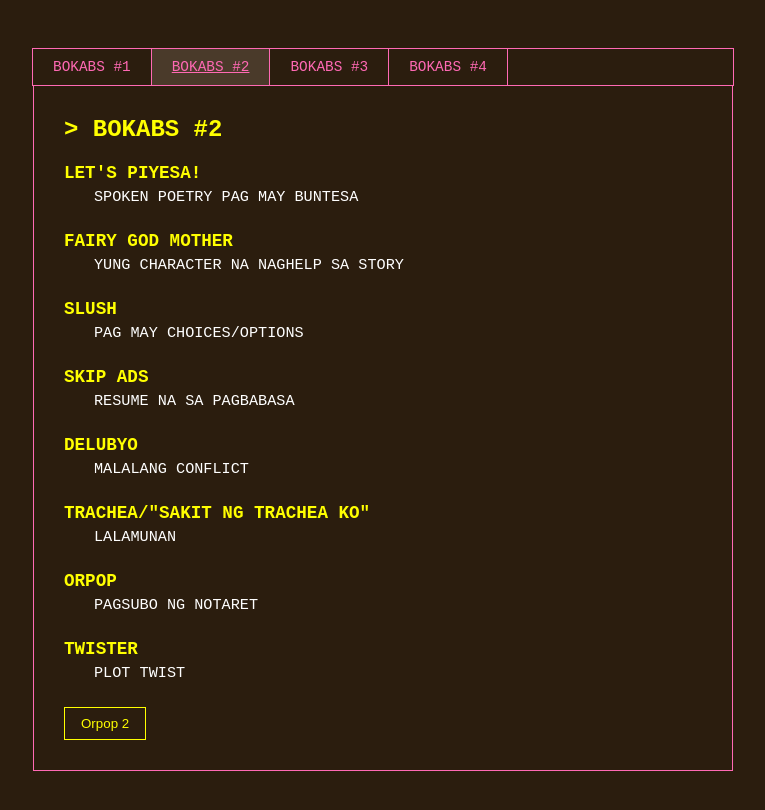
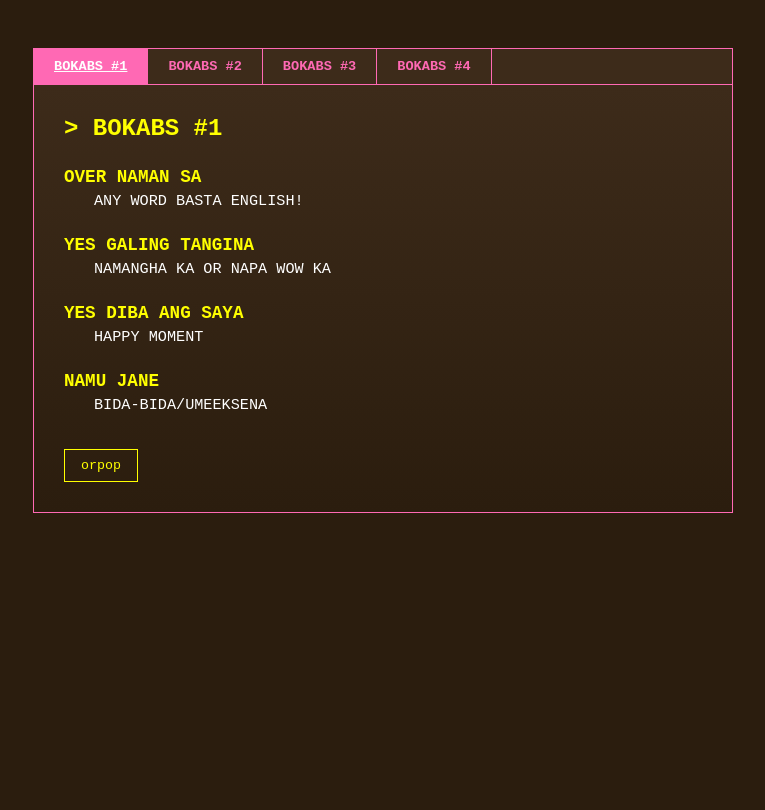
Before and after one commit to totaaa654/cpe411l-pair-website, a plain HTML site: page bokabs.html in a window 1280 px wide. Shown: the whole page, without its empty margins (257-1022 px from the left). Drawn offline with Linux system fonts and the light colour scheme.

Commit message:
feat(bokabs): implement interactive CSS tabs and populate all 4 vocabulary sections

```diff
--- a/bokabs.css
+++ b/bokabs.css
@@ -1,18 +1,29 @@
+/* --- GLOBAL STYLES --- */
 body {
-  background-color: #2b1d0e; /* Dark background from reference */
-  font-family: 'Courier New', Courier, monospace;
+  background-color: #2b1d0e; /* Dark chocolate/black from reference */
+  font-family: 'Courier New', Courier, monospace; /* Retro typewriter feel */
   padding: 40px;
   display: flex;
   flex-direction: column;
   align-items: center;
+  color: #ffff00; /* Default to neon yellow */
 }
 
-/* The tab bar at the top */
+.container {
+  width: 100%;
+  max-width: 700px;
+}
+
+/* --- TAB LOGIC (HIDDEN) --- */
+input[type="radio"] {
+  display: none; /* Hide the actual radio circles */
+}
+
+/* --- TAB NAVIGATION --- */
 .tabs-container {
   display: flex;
   border: 1px solid #ff69b4; /* Pink Border */
-  width: 100%;
-  max-width: 700px;
+  background-color: #3d2b1a;
 }
 
 .tab-item {
@@ -20,27 +31,51 @@ body {
   color: #ff69b4; /* Pink Text */
   border-right: 1px solid #ff69b4;
   cursor: pointer;
-  font-size: 0.9rem;
+  font-size: 0.85rem;
+  font-weight: bold;
+  transition: 0.3s;
 }
 
-.tab-item.active {
-  background-color: #4a3a2a;
+.tab-item:hover {
+  background-color: rgba(255, 105, 180, 0.2);
+}
+
+/* --- ACTIVE TAB STYLING --- */
+/* This highlights the tab label when the hidden radio button is checked */
+#tab-1:checked ~ .tabs-container label[for="tab-1"],
+#tab-2:checked ~ .tabs-container label[for="tab-2"],
+#tab-3:checked ~ .tabs-container label[for="tab-3"],
+#tab-4:checked ~ .tabs-container label[for="tab-4"] {
+  background-color: #ff69b4;
+  color: #ffffff;
   text-decoration: underline;
 }
 
-/* The box containing the vocab */
+/* --- MAIN CONTENT AREA --- */
 .main-content {
   border: 1px solid #ff69b4;
   border-top: none;
-  width: 100%;
-  max-width: 700px;
   padding: 30px;
-  box-sizing: border-box;
+  background: linear-gradient(180deg, #3d2b1a 0%, #2b1d0e 100%);
 }
 
 .title {
   color: #ffff00; /* Neon Yellow from screenshot */
   margin-top: 0;
+  margin-bottom: 25px;
+}
+
+/* --- VOCABULARY LIST LOGIC --- */
+.vocab-section {
+  display: none; /* Hide all sections by default */
+}
+
+/* Show the specific section when the corresponding radio is checked */
+#tab-1:checked ~ .main-content #content-1,
+#tab-2:checked ~ .main-content #content-2,
+#tab-3:checked ~ .main-content #content-3,
+#tab-4:checked ~ .main-content #content-4 {
+  display: block;
 }
 
 .entry {
@@ -51,22 +86,25 @@ body {
   color: #ffff00; /* Yellow terms */
   font-weight: bold;
   font-size: 1.1rem;
+  text-transform: uppercase;
 }
 
 .definition {
-  color: #ffffff; /* White definitions */
+  color: #ffffff; /* White definitions for readability */
   margin-left: 30px;
   font-size: 0.95rem;
   margin-top: 5px;
 }
 
-/* The button at the bottom */
+/* --- BUTTONS --- */
 .orpop-btn {
   background: transparent;
   border: 1px solid #ffff00;
   color: #ffff00;
   padding: 8px 16px;
   cursor: pointer;
+  font-family: inherit;
+  margin-top: 10px;
 }
 
 .orpop-btn:hover {
--- a/bokabs.html
+++ b/bokabs.html
@@ -2,64 +2,61 @@
 <html lang="en">
 <head>
   <meta charset="UTF-8">
-  <title>IGIT University - Bokabs Page</title>
+  <title>IGIT University - Bokabs</title>
   <link rel="stylesheet" href="bokabs.css">
 </head>
 <body>
 
-  <div class="tabs-container">
-    <div class="tab-item">BOKABS #1</div>
-    <div class="tab-item active">BOKABS #2</div>
-    <div class="tab-item">BOKABS #3</div>
-    <div class="tab-item">BOKABS #4</div>
-  </div>
+  <div class="container">
+    <input type="radio" name="bokabs-tabs" id="tab-1" checked>
+    <input type="radio" name="bokabs-tabs" id="tab-2">
+    <input type="radio" name="bokabs-tabs" id="tab-3">
+    <input type="radio" name="bokabs-tabs" id="tab-4">
 
-  <div class="main-content">
-    <h2 class="title">> BOKABS #2</h2>
+    <nav class="tabs-container">
+      <label for="tab-1" class="tab-item">BOKABS #1</label>
+      <label for="tab-2" class="tab-item">BOKABS #2</label>
+      <label for="tab-3" class="tab-item">BOKABS #3</label>
+      <label for="tab-4" class="tab-item">BOKABS #4</label>
+    </nav>
 
-    <div class="vocab-list">
-      <div class="entry">
-        <div class="term">LET'S PIYESA!</div>
-        <div class="definition">SPOKEN POETRY PAG MAY BUNTESA</div>
+    <div class="main-content">
+
+      <div class="vocab-section" id="content-1">
+        <h2 class="title">> BOKABS #1</h2>
+        <div class="entry"><div class="term">OVER NAMAN SA</div><div class="definition">ANY WORD BASTA ENGLISH!</div></div>
+        <div class="entry"><div class="term">YES GALING TANGINA</div><div class="definition">NAMANGHA KA OR NAPA WOW KA</div></div>
+        <div class="entry"><div class="term">YES DIBA ANG SAYA</div><div class="definition">HAPPY MOMENT</div></div>
+        <div class="entry"><div class="term">NAMU JANE</div><div class="definition">BIDA-BIDA/UMEEKSENA</div></div>
+        <button class="orpop-btn">orpop</button>
       </div>
 
-      <div class="entry">
-        <div class="term">FAIRY GOD MOTHER</div>
-        <div class="definition">YUNG CHARACTER NA NAGHELP SA STORY</div>
+      <div class="vocab-section" id="content-2">
+        <h2 class="title">> BOKABS #2</h2>
+        <div class="entry"><div class="term">LET'S PIYESA!</div><div class="definition">SPOKEN POETRY PAG MAY BUNTESA</div></div>
+        <div class="entry"><div class="term">SLUSH</div><div class="definition">PAG MAY CHOICES/OPTIONS</div></div>
+        <div class="entry"><div class="term">SKIP ADS</div><div class="definition">RESUME NA SA PAGBABASA</div></div>
+        <div class="entry"><div class="term">DELUBYO</div><div class="definition">MALALANG CONFLICT</div></div>
+        <button class="orpop-btn">Orpop 2</button>
       </div>
 
-      <div class="entry">
-        <div class="term">SLUSH</div>
-        <div class="definition">PAG MAY CHOICES/OPTIONS</div>
+      <div class="vocab-section" id="content-3">
+        <h2 class="title">> BOKABS #3</h2>
+        <div class="entry"><div class="term">JINGGO PLUS</div><div class="definition">FOURPLAY</div></div>
+        <div class="entry"><div class="term">UOD</div><div class="definition">INACTIVE OR NAG PASS AWAY NA</div></div>
+        <div class="entry"><div class="term">GALING MO SUMUBO</div><div class="definition">MAY NAG LEAK NA SCANDALASTRA</div></div>
+        <button class="orpop-btn">Orpop 3</button>
       </div>
 
-      <div class="entry">
-        <div class="term">SKIP ADS</div>
-        <div class="definition">RESUME NA SA PAGBABASA</div>
+      <div class="vocab-section" id="content-4">
+        <h2 class="title">> BOKABS #4</h2>
+        <div class="entry"><div class="term">SENSODYNE</div><div class="definition">SENSITIVE</div></div>
+        <div class="entry"><div class="term">MOCHI</div><div class="definition">BOOBS</div></div>
+        <div class="entry"><div class="term">MUJI/NAMUJI</div><div class="definition">KAPAG MAY NANAY/FAMILY MEMBER NA NANG-AAWAY SA ISTURI</div></div>
+        <button class="orpop-btn">Orpop 4</button>
       </div>
 
-      <div class="entry">
-        <div class="term">DELUBYO</div>
-        <div class="definition">MALALANG CONFLICT</div>
-      </div>
-
-      <div class="entry">
-        <div class="term">TRACHEA/"SAKIT NG TRACHEA KO"</div>
-        <div class="definition">LALAMUNAN</div>
-      </div>
-
-      <div class="entry">
-        <div class="term">ORPOP</div>
-        <div class="definition">PAGSUBO NG NOTARET</div>
-      </div>
-
-      <div class="entry">
-        <div class="term">TWISTER</div>
-        <div class="definition">PLOT TWIST</div>
-      </div>
     </div>
-
-    <button class="orpop-btn">Orpop 2</button>
   </div>
 
 </body>
```
